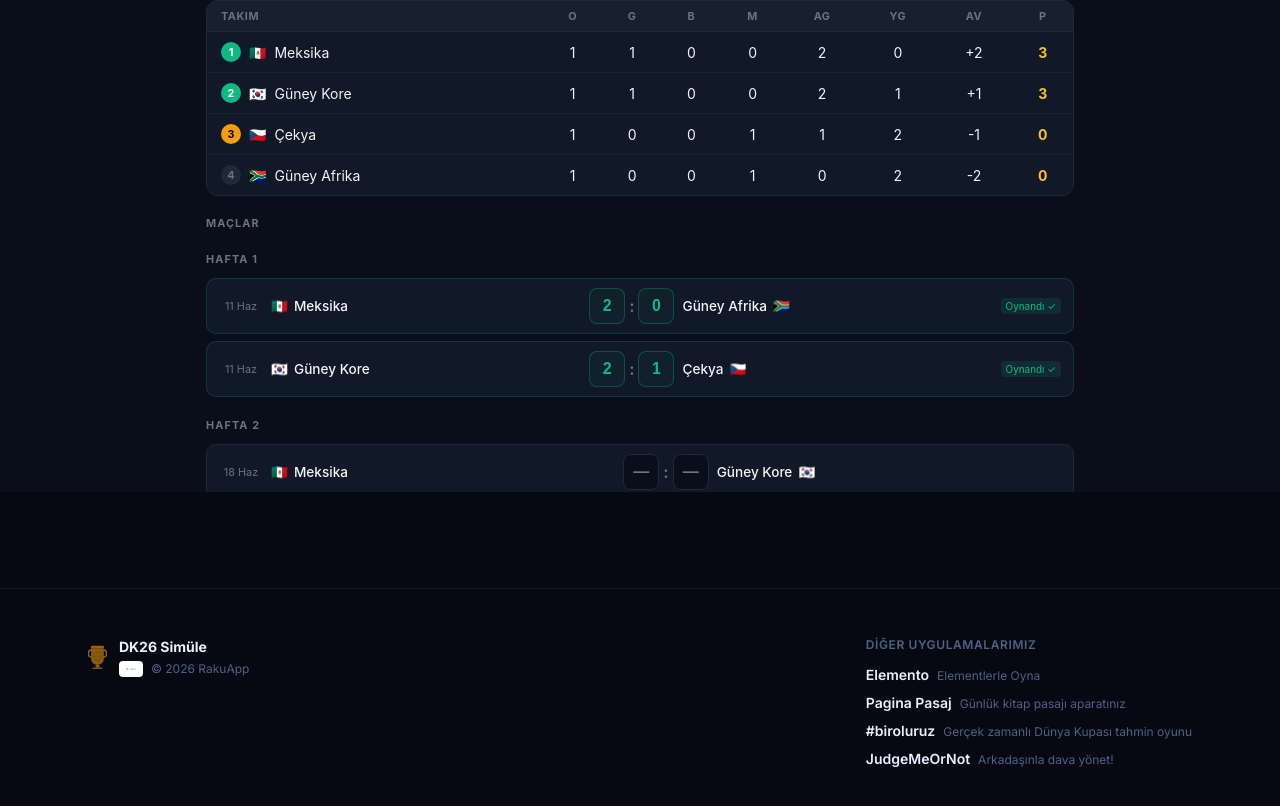
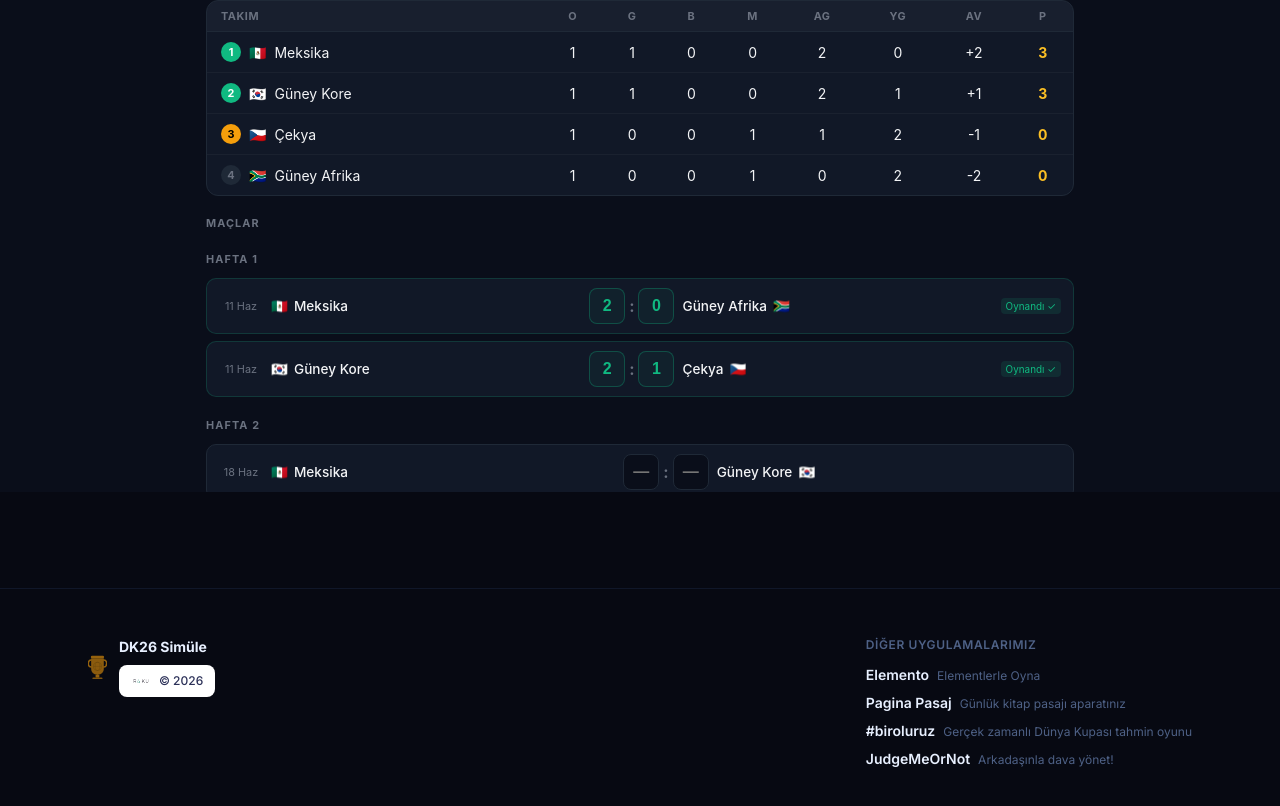
Before and after one commit to rakuappdigital/dk26simule, a Next.js app: page /simule in a window 1280 px wide. Shown: the part 308-1114 px from the top of the page. Built offline with nearby package versions, Linux system fonts and the light colour scheme.

Commit message:
footer: raku logosu büyütüldü, beyaz kart içinde görünür

```diff
--- a/app/layout.tsx
+++ b/app/layout.tsx
@@ -74,15 +74,15 @@ export default function RootLayout({ children }: { children: React.ReactNode })
                   <TrophySVG className="h-6 w-auto text-gold opacity-60" />
                   <div>
                     <p className="text-sm font-bold text-primary">DK26 Simüle</p>
-                    <div className="mt-1 flex items-center gap-2">
-                      <div className="rounded bg-white px-1.5 py-0.5">
+                    <div className="mt-2">
+                      <div className="inline-flex items-center gap-2 rounded-lg bg-white px-3 py-1.5">
                         <img
                           src="/raku-logo.png"
                           alt="RakuApp"
-                          className="h-3 w-auto"
+                          className="h-5 w-auto"
                         />
+                        <span className="text-xs font-medium text-[#2b3058]">© 2026</span>
                       </div>
-                      <span className="text-xs text-muted">© 2026 RakuApp</span>
                     </div>
                   </div>
                 </div>
```
